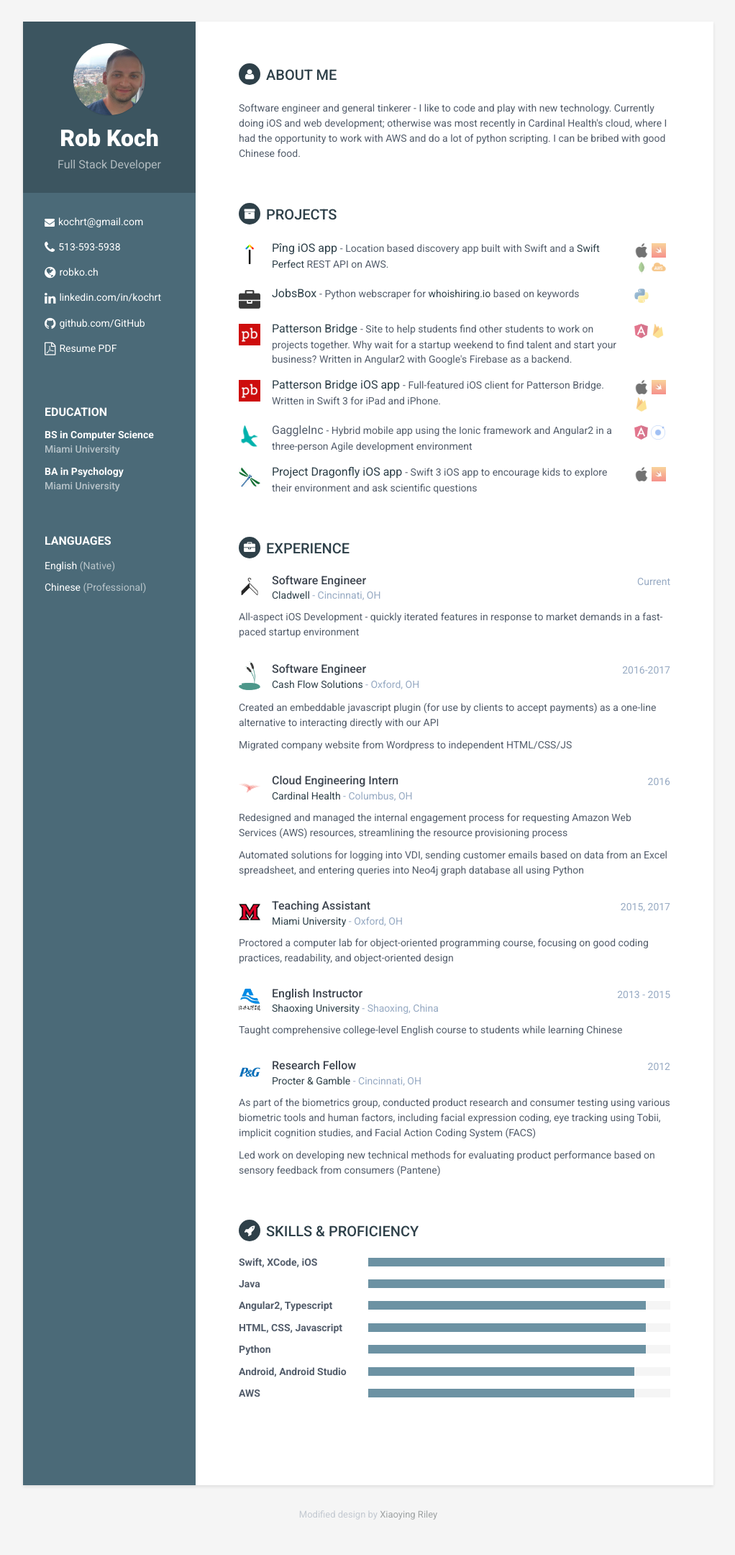
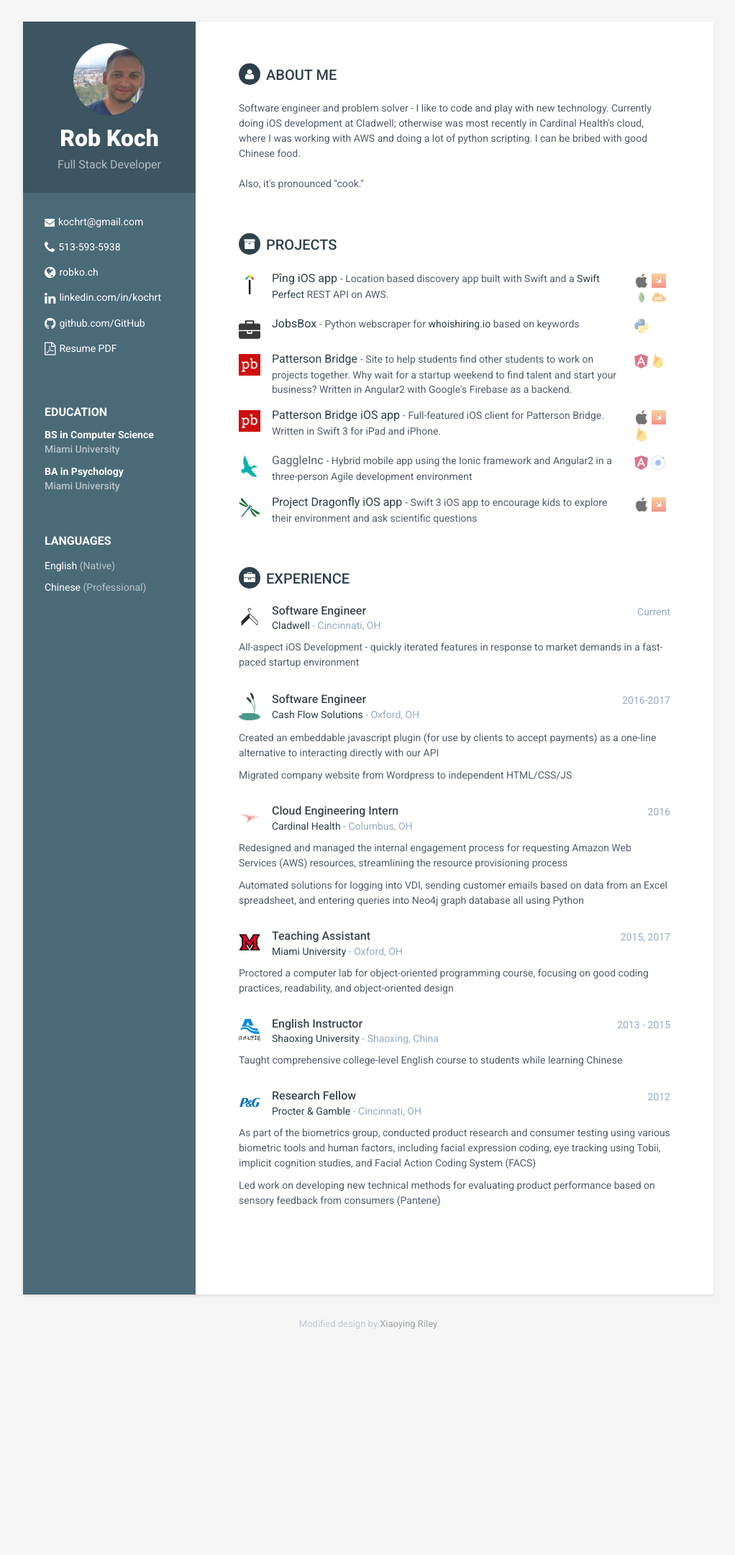
Before and after one commit to kochrt/kochrt.github.io, a Jekyll site: the page built from index.md, in a window 1280 px wide. Shown: the whole page at 72% size, without its empty margins (128-1150 px from the left). Built offline with Jekyll 4.4.1, drawn with Linux system fonts in a browser that asks for light colours; after the commit the page ends 1895 px from its top, so only the background shows below that.

Commit message:
changes to about section, string multiplication post, some styling changes

```diff
--- a/_includes/postfooter.html
+++ b/_includes/postfooter.html
@@ -2,8 +2,8 @@
     <!-- <hr> -->
     <center>
         <p>© Rob Koch |
-            <a href="{{ site.baseurl }}">Home</a> |
-            <a href="{{ site.baseurl }}">Resume</a> |
+            <a href="{{ site.url }}">Home</a> |
+            <a href="{{ site.url }}">Resume</a> |
             <a href="https://www.github.com/{{ site.github }}" target="_blank"><i class="fa fa-github"></i> Github</a> |
             <a href="https://linkedin.com/in/{{site.linkedin}}" target="_blank"><i class="fa fa-linkedin"></i> LinkedIn</a>
         </p>
--- a/_includes/postheader.html
+++ b/_includes/postheader.html
@@ -1,7 +1,7 @@
 <nav class="navbar post-header">
         <div class="container-fluid">
           <div class="navbar-header">
-            <a class="navbar-brand" href="#">Rob Koch</a>
+            <a class="navbar-brand" href="/">Rob Koch</a>
           </div>
           <ul class="nav navbar-nav">
             <li class="active"><a href="#">Home</a></li>
--- a/_layouts/post.html
+++ b/_layouts/post.html
@@ -9,8 +9,10 @@ layout: compress
 <body>
     {% include postheader.html %}
     <div class="post-wrapper">
+        <div style="text-align: right;">
+            <small>{{ page.date | date: "%b %-d, %Y" }}</small>
+        </div>
         <center><h1> {{ page.title }}</h1></center>
-        <center><i>{{ page.date | date: "%b %-d, %Y" }}</i></center>
         <br>
         {{ content }}
     </div>
--- a/assets/css/styles-6.scss
+++ b/assets/css/styles-6.scss
@@ -360,6 +360,8 @@ p {
   background: #f9f9f9;
   margin: 0 auto;
   border-radius: 0px;
+  font-family: 'Roboto', 'sans-serif';
+  font-weight: 600;
 }
 
 .skillset {
@@ -400,7 +402,6 @@ p {
 
 .post-footer {
   padding: 15px;
-  background: #fff;
 }
 
 /* Extra small devices (phones, less than 768px) */
--- a/index.md
+++ b/index.md
@@ -3,7 +3,7 @@ layout: default
 
 # About me
 about: [
-    "Software engineer and general tinkerer - I like to code and play with new technology. Currently doing iOS and web development; otherwise was most recently in Cardinal Health's cloud, where I had the opportunity to work with AWS and do a lot of python scripting. I can be bribed with good Chinese food."
+    "Software engineer and problem solver - I like to code and play with new technology. Currently doing iOS development at Cladwell; otherwise was most recently in Cardinal Health's cloud, where I was working with AWS and doing a lot of python scripting. I can be bribed with good Chinese food.<br><br>Also, it's pronounced \"cook.\""
 ]
 
 # Projects
@@ -146,13 +146,13 @@ experiences: [
 
 # Skills
 skills: [
-    ["Swift, XCode, iOS", 98%],
-    [Java, 98%],
-    ["Angular2, Typescript", 92%],
-    ["HTML, CSS, Javascript", 92%],
-    [Python, 92%],
-    ["Android, Android Studio", 88%],
-    ["AWS", 88%]
+    # ["Swift, XCode, iOS", 98%],
+    # [Java, 98%],
+    # ["Angular2, Typescript", 92%],
+    # ["HTML, CSS, Javascript", 92%],
+    # [Python, 92%],
+    # ["Android, Android Studio", 88%],
+    # ["AWS", 88%]
 ]
 ---
 
@@ -169,5 +169,7 @@ skills: [
 {% if site.light %}
 
 {% else %}
-{% include skills.html %}
+    {% if site.skills.size > 0 %}
+        {% include skills.html %}
+    {% endif %}
 {% endif %}
```
Also changed, not shown: _posts/2017-12-08-pythonic-string-multiplication-in-swift.md (added, +62 -0 lines), _includes/skills.html (line endings or trailing spaces).
